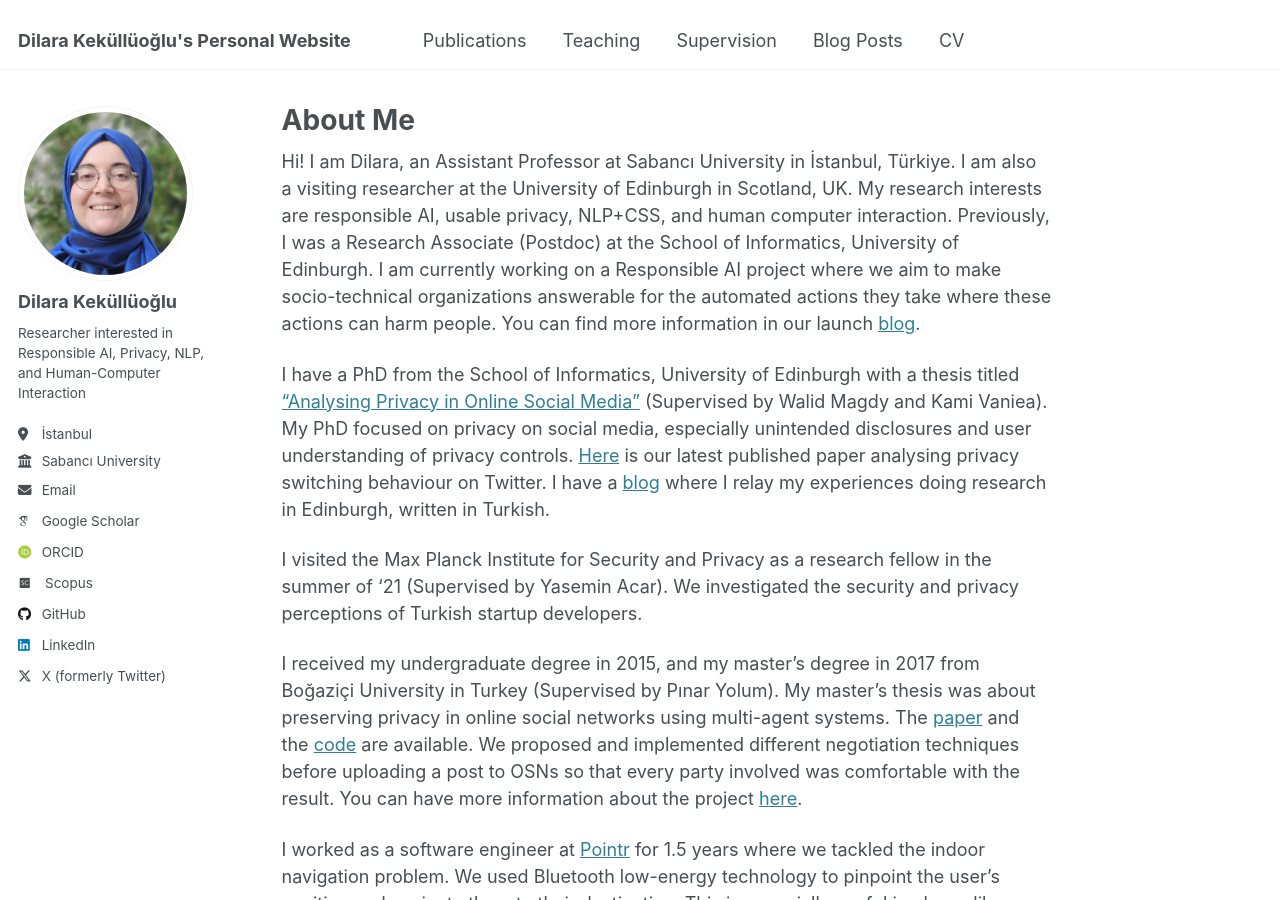
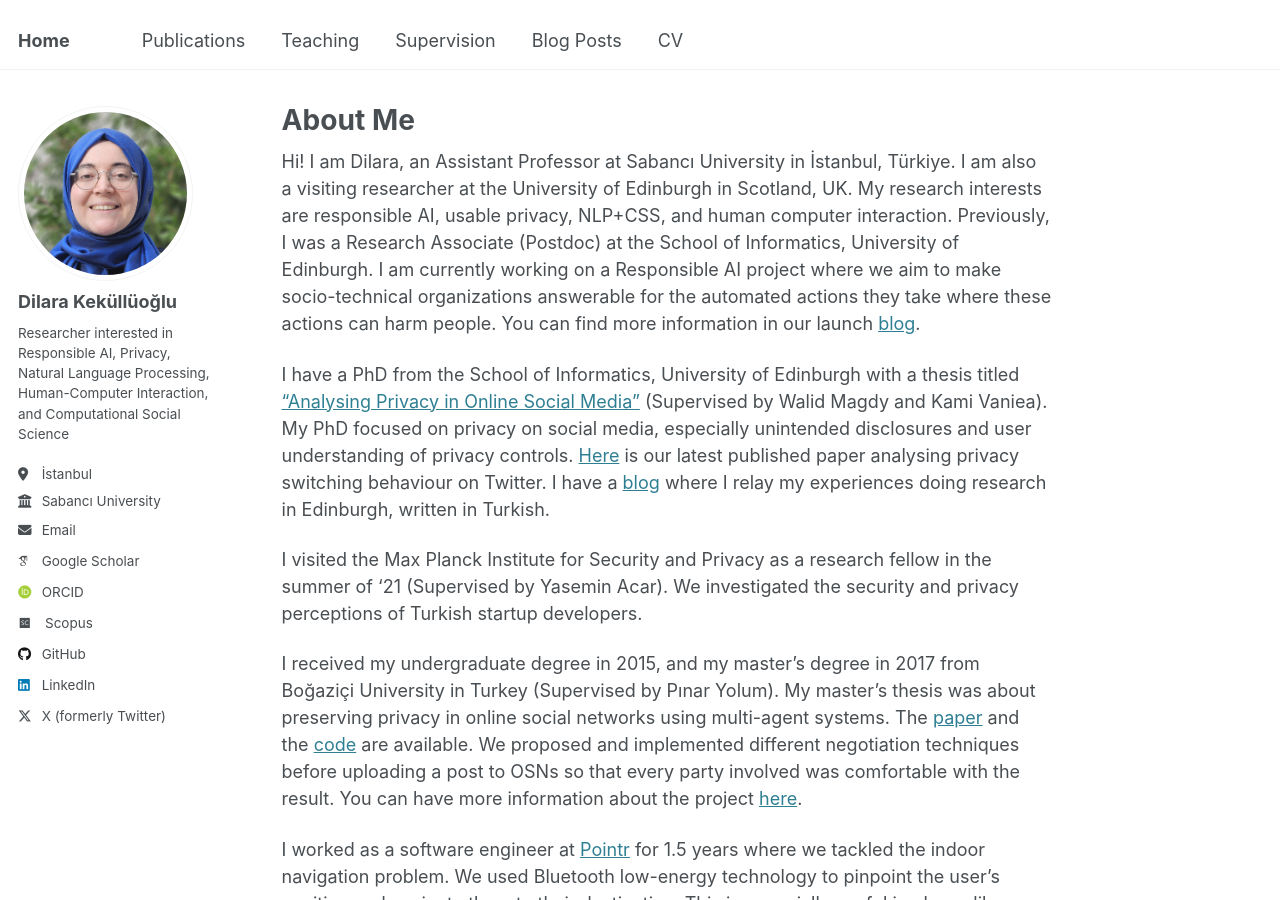
Before and after one commit to dilarakkl/dilarakkl.github.io, a Jekyll site: the page built from _pages/about.md, in a window 1280 px wide and 900 px high. Built offline with Jekyll 4.4.1, drawn with Linux system fonts in a browser that asks for light colours; some web fonts are replaced.

Commit message:
Update _config.yml

```diff
--- a/_config.yml
+++ b/_config.yml
@@ -9,7 +9,7 @@
 # Basic Site Settings
 locale                   : "en-US"
 site_theme               : "default"
-title                    : "Dilara Keküllüoğlu's Personal Website"
+title                    : "Home"
 title_separator          : "-"
 name                     : &name "Dilara Keküllüoğlu"
 description              : &description "Personal Website of Dilara"
@@ -24,7 +24,7 @@ author:
   avatar           : "dilara_profile_square.jpg"
   name             : "Dilara Keküllüoğlu"
   pronouns         : # example
-  bio              : "Researcher interested in Responsible AI, Privacy, NLP, and Human-Computer Interaction"
+  bio              : "Researcher interested in Responsible AI, Privacy, Natural Language Processing, Human-Computer Interaction, and Computational Social Science"
   location         : "İstanbul"
   employer         : "Sabancı University"
   uri              : # URL
```
